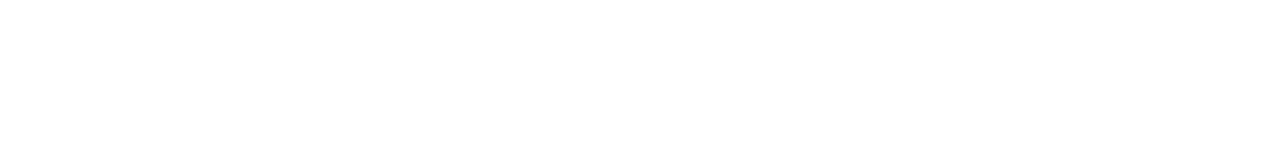
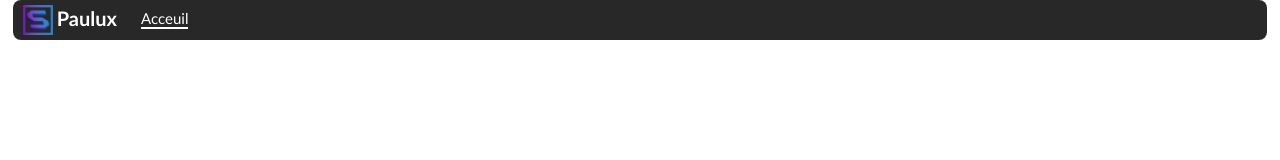
Before and after one commit to Paulux06/paulux06.github.io, a plain HTML site: page index.html in a window 1280 px wide. Drawn offline with Linux system fonts and the light colour scheme.

Commit message:
starting my web page...

```diff
--- a/index.html
+++ b/index.html
@@ -3,8 +3,16 @@
 <head>
     <meta charset="UTF-8">
     <title>Paulux | Site officiel</title>
+    <link rel="stylesheet" href="style.css">
+    <script src="script.js"></script>
 </head>
 <body>
-    <div id="TopBar"></div>
+    <div id="main">
+        <div id="topBar">
+            <img src="./ressources/icon.png" alt="icon" id="icon">
+            <h1 id="title">Paulux</h1>
+            <a href="./index.html" id="title">Acceuil</a>
+        </div>
+    </div>
 </body>
 </html>
--- a/style.css
+++ b/style.css
@@ -1,5 +1,68 @@
-div#TopBar {
-    width: 100vw;
-    height: 50px;
-    position: fixed;
+@keyframes hovering-out {
+    0% {
+        transform: translateY(-65%);
+    }
+    100% {
+        transform: translateY(-55%);
+    }
 }
+
+@keyframes hovering-in {
+    0% {
+        transform: translateY(-55%);
+    }
+    100% {
+        transform: translateY(-65%);
+    }
+}
+
+body {
+    margin: 0px;
+    padding: 0px;
+    background-color: rgb(255, 255, 255);
+}
+
+div#main {
+
+}
+
+div#topBar {
+    width: 98vw;
+    height: 40px;
+    margin-left: 1vw;
+    background-color: rgb(40, 40, 40);
+    border-radius: 1vh;
+}
+
+img#icon {
+    height: 30px;
+    width: 30px;
+    margin-top: 5px;
+    margin-left: 10px;
+    display: inline-flex;
+}
+
+h1#title {
+    font-family: Calibri;
+    font-size: 20px;
+    display: inline-flex;
+    color: white;
+    transform: translateY(-37%);
+}
+
+a#title {
+    font-family: Calibri;
+    font-size: 15px;
+    display: inline-flex;
+    color: white;
+    transform: translateY(-55%);
+    margin-left: 20px;
+    text-decoration: none;
+    border-bottom-style: solid;
+    border-width: 2px;
+    animation: hovering-out 250ms ease-in-out forwards;
+}
+
+a#title:hover {
+    animation: hovering-in 250ms ease-in-out forwards;
+}
```
Also changed, not shown: ressources/icon.png (added).
